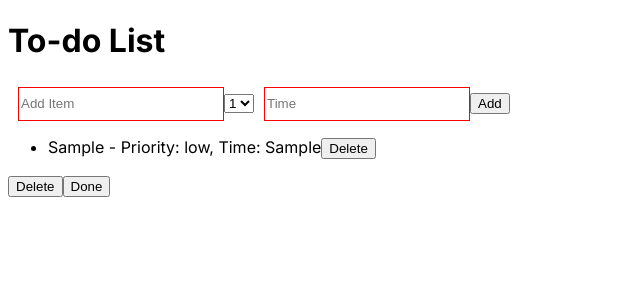
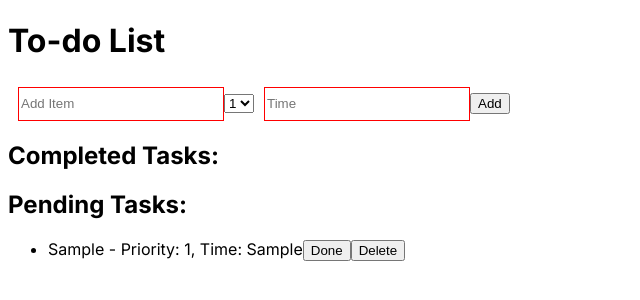
Before and after one commit to Swarnalata-Rana/group_todolist, a Next.js app: page / in a window 1280 px wide. Both pictures are taken after typing "Sample", "Sample" into the empty fields and a click on the button "Add". Shown: the top 300 px of the page, without its empty margins (0-640 px from the left). Built offline with nearby package versions, Linux system fonts and the light colour scheme.

Commit message:
Dont and not Done work

```diff
--- a/app/page.js
+++ b/app/page.js
@@ -2,9 +2,9 @@
 import React, { useState } from "react";
 import "./globals.css";
 
-const App = ()=> {
+const App = () => {
   const [inputList, setInputList] = useState("");
-  const [priority, setPriority] = useState("low");
+  const [priority, setPriority] = useState("1");
   const [time, setTime] = useState("");
   const [items, setItems] = useState([]);
 
@@ -23,24 +23,33 @@ const App = ()=> {
   const handleAddItem = () => {
     if (inputList !== "") {
       const newItem = {
-      	id :new Date().getTime(),
+        id: new Date().getTime(),
         text: inputList,
         priority: priority,
         time: time,
+        done: false,
       };
       setItems((oldItems) => [...oldItems, newItem]);
       setInputList("");
-      setPriority("low");
+      setPriority("1");
       setTime("");
     }
   };
 
-  const handleDeleteItem =(id) =>{
-  	const updatedItems = items.filter((item) => item.id !== id);
+  const handleToggleDone = (id) => {
+    const updatedItems = items.map((item) =>
+      item.id === id ? { ...item, done: !item.done } : item
+    );
     setItems(updatedItems);
   };
 
+  const handleDeleteItem = (id) => {
+    const updatedItems = items.filter((item) => item.id !== id);
+    setItems(updatedItems);
+  };
 
+  const completedItems = items.filter((item) => item.done);
+  const pendingItems = items.filter((item) => !item.done);
 
   return (
     <>
@@ -53,9 +62,9 @@ const App = ()=> {
           onChange={handleInputChange}
         />
         <select value={priority} onChange={handlePriorityChange}>
-          <option value="low">1</option>
-          <option value="medium">2</option>
-          <option value="high">3</option>
+          <option value="1">1</option>
+          <option value="2">2</option>
+          <option value="3">3</option>
         </select>
         <input
           className="text"
@@ -65,21 +74,32 @@ const App = ()=> {
         />
         <button onClick={handleAddItem}>Add</button>
 
+        <h2>Completed Tasks:</h2>
+        <ul>
+          {completedItems.map((item) => (
+            <li key={item.id}>
+              <s>{item.text}</s> - Priority: {item.priority}, Time: {item.time}
+              <button onClick={() => handleToggleDone(item.id)}>
+                {item.done ? "Not Done" : "Done"}
+              </button>
+              <button onClick={() => handleDeleteItem(item.id)}>Delete</button>
+            </li>
+          ))}
+        </ul>
 
+        <h2>Pending Tasks:</h2>
         <ul>
-          {items.map((item) => {
-            return (
-              <li key={item.id}>
-                {item.text} - Priority: {item.priority}, Time: {item.time}
-                <button onClick={() =>  handleDeleteItem(item.id)}> Delete </button>
-              </li>
-            );
-          })}
+          {pendingItems.map((item) => (
+            <li key={item.id}>
+              {item.text} - Priority: {item.priority}, Time: {item.time}
+              <button onClick={() => handleToggleDone(item.id)}>
+                {item.done ? "Not Done" : "Done"}
+              </button>
+              <button onClick={() => handleDeleteItem(item.id)}>Delete</button>
+            </li>
+          ))}
         </ul>
       </div>
-      <button onClick={handleAddItem}>Delete</button>
-      <button onClick={handleAddItem}>Done</button>
-
     </>
   );
 };
```
